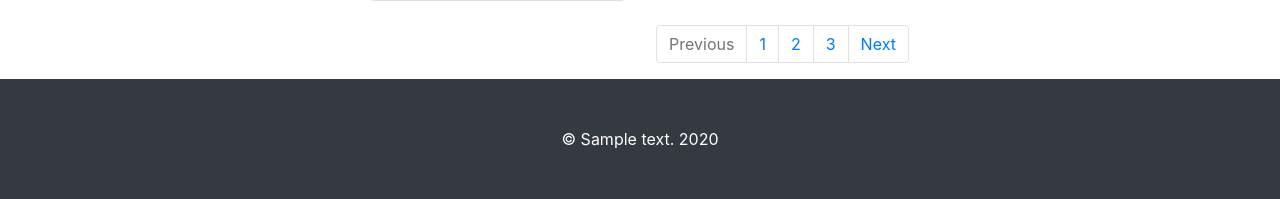
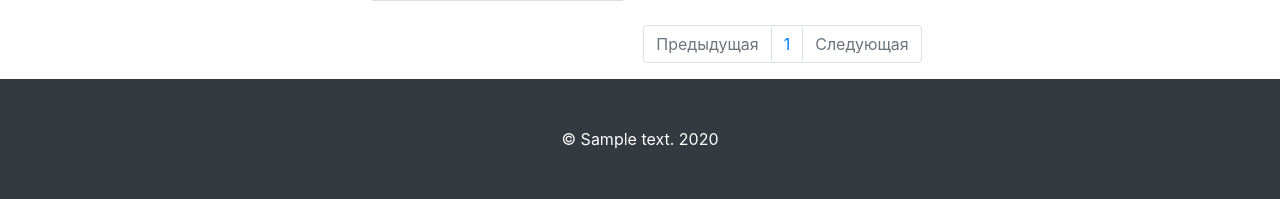
Before and after one commit to AndrewSanat/GB_2.3-Basics-of-Django-Framework, a Django app: template products/templates/products/products.html in a window 1280 px wide. Shown: the part 990-1189 px from the top of the page. Run offline with Django 3.2, Linux system fonts and the light colour scheme; the template is opened without the code that fills it: most values are stand-ins (such as "Sample title", 1, 10 or a date in 2020); grey boxes marked "Sample" are stand-in pictures; some libraries are stand-ins or nearby versions.

Commit message:
2. Добавлен постраничный вывод товаров в каталоге.

```diff
--- a/products/templates/products/products.html
+++ b/products/templates/products/products.html
@@ -82,14 +82,29 @@
 
                 <nav aria-label="Page navigation example">
                     <ul class="pagination justify-content-center">
-                        <li class="page-item disabled">
-                            <a class="page-link" href="#" tabindex="-1" aria-disabled="true">Previous</a>
+                        <li class="page-item {% if not products.has_previous %} disabled {% endif %}">
+                            <a class="page-link"
+                               href="{% if products.has_previous %} {% url 'products:page' products.previous_page_number %}
+                               {% else %} #
+                               {% endif %}"
+                               tabindex="-1" aria-disabled="true">
+                                Предыдущая
+                            </a>
                         </li>
-                        <li class="page-item"><a class="page-link" href="#">1</a></li>
-                        <li class="page-item"><a class="page-link" href="#">2</a></li>
-                        <li class="page-item"><a class="page-link" href="#">3</a></li>
-                        <li class="page-item">
-                            <a class="page-link" href="#">Next</a>
+                        {% for page in products.paginator.page_range %}
+                            <li class="page-item">
+                                <a class="page-link" href="{% url 'products:page' page %}">
+                                    {{ page }}
+                                </a>
+                            </li>
+                        {% endfor %}
+                        <li class="page-item {% if not products.has_next %} disabled {% endif %}">
+                            <a class="page-link"
+                               href="{% if products.has_next %} {% url 'products:page' products.next_page_number %}
+                               {% else %} #
+                               {% endif %}">
+                                Следующая
+                            </a>
                         </li>
                     </ul>
                 </nav>
--- a/products/urls.py
+++ b/products/urls.py
@@ -7,4 +7,5 @@ app_name = 'products'
 urlpatterns = [
     path('', products, name='index'),
     path('<int:category_id>/', products, name='product'),
+    path('page/<int:page>/', products, name='page'),
 ]
```
Also changed, not shown: products/views.py (+12 -3 lines).
